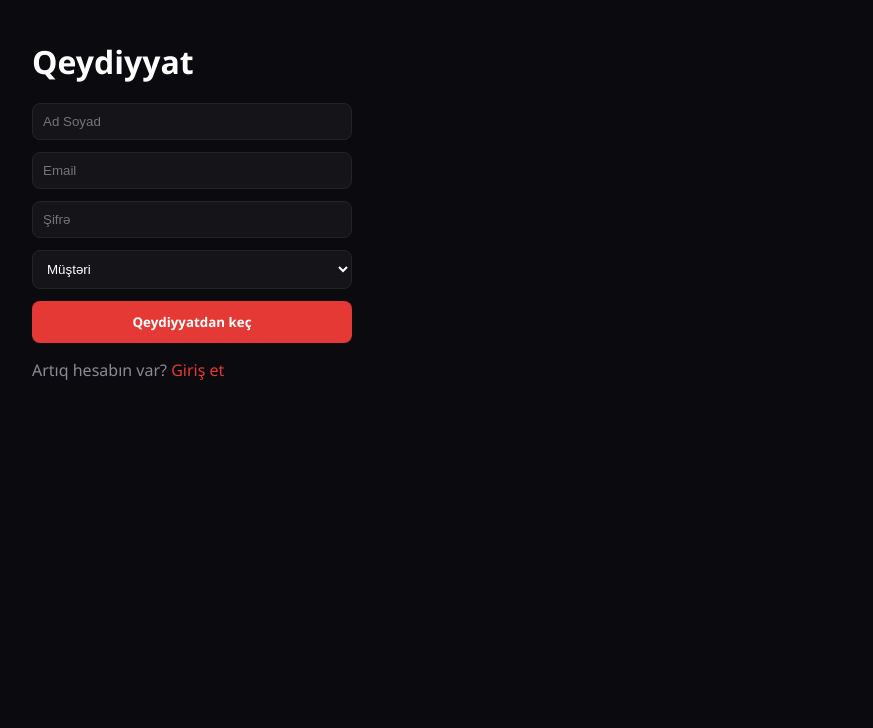
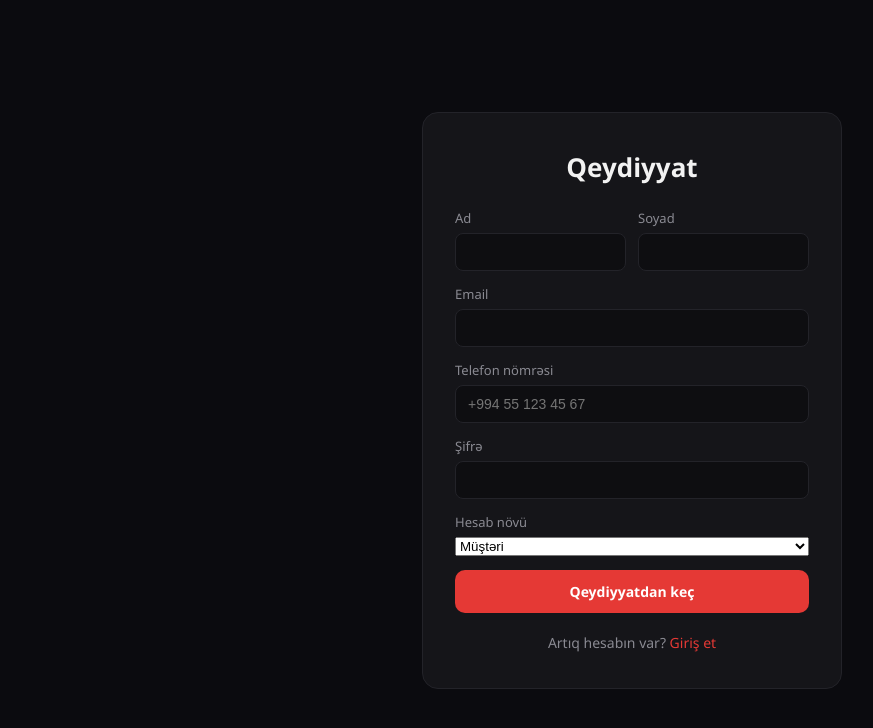
Before and after one commit to Hamid12-cyber/Final_Project, a React (Vite) app in the folder frontend/motohm-react/motohm/: page /register in a window 1280 px wide. Shown: the top 728 px of the page, without its empty margins (8-881 px from the left). Built offline with nearby package versions, Linux system fonts and the light colour scheme.

Commit message:
Some changes in footer

```diff
--- a/frontend/motohm-react/motohm/src/index.css
+++ b/frontend/motohm-react/motohm/src/index.css
@@ -143,44 +143,42 @@ a { text-decoration: none; color: inherit; }
 .feature-title { font-weight: 600; }
 .feature-subtitle { color: var(--muted); font-size: 12px; }
 
-/* Bike slider (Ana səhifə, Hero-dan sonra) */
-.bike-slider {
-  position: relative;
-  display: flex; align-items: center; justify-content: center; gap: 16px;
-  padding: 32px 40px;
-  border-bottom: 1px solid rgba(255,255,255,0.05);
+/* Bike slider (Ana səhifə, Hero-dan sonra) — eyni anda bir neçə kart görünən karusel */
+.bike-slider-section { padding: 40px; border-bottom: 1px solid rgba(255,255,255,0.05); }
+
+.slider-track {
+  display: flex;
+  gap: 20px;
+  overflow-x: auto;
+  scroll-snap-type: x mandatory;
+  scrollbar-width: none;
+  padding-bottom: 4px;
 }
-.slider-slide {
-  display: flex; align-items: center; gap: 28px;
-  max-width: 760px; width: 100%;
-  color: var(--text); text-decoration: none;
+.slider-track::-webkit-scrollbar { display: none; }
+
+.slider-card {
+  flex: 0 0 calc(25% - 15px);
+  scroll-snap-align: start;
+  text-decoration: none; color: var(--text);
+  background: var(--card); border: 1px solid var(--border); border-radius: 14px;
+  overflow: hidden;
 }
-.slider-image {
-  flex-shrink: 0;
-  width: 260px; height: 160px; border-radius: 16px; overflow: hidden;
-  background: linear-gradient(135deg, #2a1414, #151518);
-}
-.slider-image img { width: 100%; height: 100%; object-fit: cover; display: block; }
-.slider-info { flex: 1; }
-.slider-eyebrow { color: var(--accent); font-size: 12px; font-weight: 700; margin-bottom: 6px; }
-.slider-name { font-size: 26px; font-weight: 800; margin-bottom: 6px; }
-.slider-meta { color: var(--muted); font-size: 14px; margin-bottom: 10px; }
-.slider-price { font-size: 20px; font-weight: 700; }
+@media (max-width: 1024px) { .slider-card { flex: 0 0 calc(33.333% - 14px); } }
+@media (max-width: 768px)  { .slider-card { flex: 0 0 calc(50% - 10px); } }
+@media (max-width: 480px)  { .slider-card { flex: 0 0 85%; } }
+
+.slider-card-image { height: 140px; background: linear-gradient(135deg, #2a1414, #151518); }
+.slider-card-image img { width: 100%; height: 100%; object-fit: cover; display: block; }
+.slider-card-info { padding: 14px; }
+.slider-card-name { font-weight: 700; font-size: 15px; margin-bottom: 4px; }
+.slider-card-meta { color: var(--muted); font-size: 12px; margin-bottom: 8px; }
+.slider-card-price { font-weight: 700; }
+
 .slider-arrow {
   background: var(--card); border: 1px solid var(--border); color: var(--text);
-  width: 40px; height: 40px; border-radius: 50%; font-size: 20px; flex-shrink: 0;
+  width: 36px; height: 36px; border-radius: 50%; font-size: 18px;
 }
 .slider-arrow:hover { border-color: rgba(229,57,53,0.4); }
-.slider-dots {
-  position: absolute; bottom: 10px; left: 50%; transform: translateX(-50%);
-  display: flex; gap: 6px;
-}
-.slider-dot { width: 7px; height: 7px; border-radius: 50%; background: var(--border); padding: 0; }
-.slider-dot.active { background: var(--accent); width: 18px; border-radius: 4px; }
-@media (max-width: 640px) {
-  .slider-slide { flex-direction: column; text-align: center; }
-  .slider-image { width: 100%; }
-}
 
 /* Categories */
 .categories {
@@ -353,13 +351,31 @@ a { text-decoration: none; color: inherit; }
   padding: 24px; margin-top: 16px; max-width: 420px; display: flex; flex-direction: column; gap: 16px;
 }
 .checkout-form-title { font-size: 16px; font-weight: 700; }
-.form-field { display: flex; flex-direction: column; gap: 6px; font-size: 13px; color: var(--muted); }
+.form-field { display: flex; flex-direction: column; gap: 6px; font-size: 13px; color: var(--muted); min-width: 0; }
 .form-field input {
   background: #0e0e11; border: 1px solid var(--border); border-radius: 8px;
   padding: 10px 12px; color: var(--text); font-size: 14px;
+  width: 100%;
 }
 .form-field input:focus { outline: none; border-color: var(--accent); }
+.form-field select { width: 100%; }
 .form-error { color: var(--accent); font-size: 13px; }
+
+/* Auth pages (Login/Register) */
+.auth-page {
+  min-height: 100vh;
+  display: flex; align-items: center; justify-content: center;
+  padding: 40px 20px;
+}
+.auth-card {
+  width: 100%; max-width: 420px;
+  background: var(--card); border: 1px solid var(--border); border-radius: 16px;
+  padding: 36px 32px;
+}
+.auth-title { font-size: 26px; font-weight: 800; margin-bottom: 24px; text-align: center; }
+.auth-row { display: flex; gap: 12px; }
+.auth-row .form-field { flex: 1; }
+.auth-footer { margin-top: 20px; color: var(--muted); font-size: 14px; text-align: center; }
 
 .slot-grid { display: grid; grid-template-columns: repeat(4, 1fr); gap: 8px; }
 .slot-btn {
@@ -450,7 +466,7 @@ a { text-decoration: none; color: inherit; }
 /* Footer */
 .footer {
   border-top: 1px solid rgba(255,255,255,0.05);
-  padding: 48px 40px 24px;
+  padding: 56px 40px 24px;
   margin-top: 24px;
   font-size: 14px;
   color: var(--muted);
@@ -459,15 +475,31 @@ a { text-decoration: none; color: inherit; }
   display: grid; gap: 40px;
   grid-template-columns: 1fr;
 }
-@media (min-width: 768px) { .footer-grid { grid-template-columns: repeat(4, 1fr); } }
-.footer-grid p { margin-bottom: 8px; }
-.footer-heading { color: #fff; font-weight: 600; margin-bottom: 12px; }
-.footer-tagline { font-size: 12px; margin-top: 12px; }
+@media (min-width: 640px)  { .footer-grid { grid-template-columns: repeat(2, 1fr); } }
+@media (min-width: 1024px) { .footer-grid { grid-template-columns: 1.2fr 1fr 1fr 1.2fr; } }
+
+.footer-grid > div { display: flex; flex-direction: column; }
+.footer-heading { color: #fff; font-weight: 700; margin-bottom: 16px; font-size: 13px; letter-spacing: 0.03em; text-transform: uppercase; }
+
+.footer-link {
+  display: block;
+  color: var(--muted); text-decoration: none;
+  margin-bottom: 12px; width: fit-content;
+  transition: color 0.15s;
+}
+.footer-link:hover { color: #fff; }
+.footer-link-static { cursor: default; }
+.footer-link-static:hover { color: var(--muted); }
+
+.footer-contact-item { margin-bottom: 12px; line-height: 1.5; }
+
+.footer-tagline { font-size: 13px; margin-top: 14px; line-height: 1.6; max-width: 220px; }
+
 .footer-bottom {
   text-align: center;
   font-size: 12px;
   color: #5c5c62;
-  margin-top: 40px;
+  margin-top: 48px;
   padding-top: 24px;
   border-top: 1px solid rgba(255,255,255,0.05);
 }
--- a/frontend/motohm-react/motohm/src/pages/LoginPage.jsx
+++ b/frontend/motohm-react/motohm/src/pages/LoginPage.jsx
@@ -1,51 +1,60 @@
 import { useState } from 'react';
-import { useNavigate, Link } from 'react-router-dom'
+import { useNavigate, Link } from 'react-router-dom';
 import { useAuth } from '../context/AuthContext.jsx';
 
 export default function LoginPage() {
   const [email, setEmail] = useState('');
   const [password, setPassword] = useState('');
   const [error, setError] = useState(null);
+  const [submitting, setSubmitting] = useState(false);
   const { login } = useAuth();
   const navigate = useNavigate();
 
   const handleSubmit = async (e) => {
     e.preventDefault();
     setError(null);
+    setSubmitting(true);
     try {
       await login(email, password);
       navigate('/');
     } catch (err) {
       setError(err.response?.data?.message ?? 'Giriş uğursuz oldu.');
+    } finally {
+      setSubmitting(false);
     }
   };
 
   return (
-    <div style={{ padding: 40, color: '#fff', maxWidth: 400 }}>
-      <h1>Giriş</h1>
-      <form onSubmit={handleSubmit} style={{ display: 'flex', flexDirection: 'column', gap: 12, marginTop: 20 }}>
-        <p style={{ marginTop: 16, color: '#8a8a92' }}>
-  Hesabın yoxdur? <Link to="/register" style={{ color: '#e53935' }}>Qeydiyyatdan keç</Link>
-</p>
-        <input
-          type="email"
-          placeholder="Email"
-          value={email}
-          onChange={(e) => setEmail(e.target.value)}
-          style={{ padding: 10, borderRadius: 8, border: '1px solid #232329', background: '#151519', color: '#fff' }}
-        />
-        <input
-          type="password"
-          placeholder="Şifrə"
-          value={password}
-          onChange={(e) => setPassword(e.target.value)}
-          style={{ padding: 10, borderRadius: 8, border: '1px solid #232329', background: '#151519', color: '#fff' }}
-        />
-        {error && <p style={{ color: 'red' }}>{error}</p>}
-        <button type="submit" style={{ padding: 12, background: '#e53935', color: '#fff', border: 'none', borderRadius: 8, fontWeight: 600 }}>
-          Giriş et
-        </button>
-      </form>
+    <div className="auth-page">
+      <div className="auth-card">
+        <h1 className="auth-title">Giriş</h1>
+
+        <form onSubmit={handleSubmit} style={{ display: 'flex', flexDirection: 'column', gap: 14 }}>
+          <label className="form-field">
+            <span>Email</span>
+            <input type="email" value={email} onChange={(e) => setEmail(e.target.value)} required />
+          </label>
+
+          <label className="form-field">
+            <span>Şifrə</span>
+            <input type="password" value={password} onChange={(e) => setPassword(e.target.value)} required />
+          </label>
+
+          <Link to="/forgot-password" className="accent" style={{ fontSize: 13, alignSelf: 'flex-end' }}>
+            Şifrəni unutmusan?
+          </Link>
+
+          {error && <p className="form-error">{error}</p>}
+
+          <button type="submit" className="checkout-btn" disabled={submitting}>
+            {submitting ? 'Göndərilir...' : 'Giriş et'}
+          </button>
+        </form>
+
+        <p className="auth-footer">
+          Hesabın yoxdur? <Link to="/register" className="accent">Qeydiyyatdan keç</Link>
+        </p>
+      </div>
     </div>
   );
 }
--- a/frontend/motohm-react/motohm/src/pages/RegisterPage.jsx
+++ b/frontend/motohm-react/motohm/src/pages/RegisterPage.jsx
@@ -3,79 +3,89 @@ import { useNavigate, Link } from 'react-router-dom';
 import apiClient from '../api/client.js';
 
 export default function RegisterPage() {
-  const [form, setForm] = useState({ fullName: '', email: '', password: '', role: 'Customer' });
+  const [firstName, setFirstName] = useState('');
+  const [lastName, setLastName] = useState('');
+  const [email, setEmail] = useState('');
+  const [phone, setPhone] = useState('');
+  const [password, setPassword] = useState('');
+  const [role, setRole] = useState('Customer');
   const [error, setError] = useState(null);
+  const [submitting, setSubmitting] = useState(false);
   const navigate = useNavigate();
-
-  const handleChange = (e) => {
-    setForm({ ...form, [e.target.name]: e.target.value });
-  };
 
   const handleSubmit = async (e) => {
     e.preventDefault();
     setError(null);
+    setSubmitting(true);
     try {
-      await apiClient.post('/auth/register', form);
+      const fullName = `${firstName.trim()} ${lastName.trim()}`.trim();
+      await apiClient.post('/auth/register', { fullName, email, phone, password, role });
       navigate('/login');
     } catch (err) {
       setError(err.response?.data?.message ?? 'Qeydiyyat uğursuz oldu.');
+    } finally {
+      setSubmitting(false);
     }
   };
 
   return (
-    <div style={{ padding: 40, color: '#fff', maxWidth: 400 }}>
-      <h1>Qeydiyyat</h1>
-      <form onSubmit={handleSubmit} style={{ display: 'flex', flexDirection: 'column', gap: 12, marginTop: 20 }}>
+    <div className="auth-page">
+      <div className="auth-card">
+        <h1 className="auth-title">Qeydiyyat</h1>
+
+        <form onSubmit={handleSubmit} style={{ display: 'flex', flexDirection: 'column', gap: 14 }}>
+          <div className="auth-row">
+            <label className="form-field">
+              <span>Ad</span>
+              <input type="text" value={firstName} onChange={(e) => setFirstName(e.target.value)} required maxLength={50} />
+            </label>
+            <label className="form-field">
+              <span>Soyad</span>
+              <input type="text" value={lastName} onChange={(e) => setLastName(e.target.value)} required maxLength={50} />
+            </label>
+          </div>
+
+          <label className="form-field">
+            <span>Email</span>
+            <input type="email" value={email} onChange={(e) => setEmail(e.target.value)} required />
+          </label>
+
+          <label className="form-field">
+            <span>Telefon nömrəsi</span>
             <input
-          name="fullName"
-          placeholder="Ad Soyad"
-          value={form.fullName}
-          onChange={handleChange}
-          style={inputStyle}
+              type="text"
+              value={phone}
+              onChange={(e) => setPhone(e.target.value)}
+              required
+              maxLength={30}
+              placeholder="+994 55 123 45 67"
             />
-        <input
-          name="email"
-          type="email"
-          placeholder="Email"
-          value={form.email}
-          onChange={handleChange}
-          style={inputStyle}
-        />
-        <input
-          name="password"
-          type="password"
-          placeholder="Şifrə"
-          value={form.password}
-          onChange={handleChange}
-          style={inputStyle}
-        />
-        <select name="role" value={form.role} onChange={handleChange} style={inputStyle}>
+          </label>
+
+          <label className="form-field">
+            <span>Şifrə</span>
+            <input type="password" value={password} onChange={(e) => setPassword(e.target.value)} required minLength={6} />
+          </label>
+
+          <label className="form-field">
+            <span>Hesab növü</span>
+            <select value={role} onChange={(e) => setRole(e.target.value)}>
               <option value="Customer">Müştəri</option>
               <option value="Seller">Satıcı</option>
             </select>
-        {error && <p style={{ color: 'red' }}>{error}</p>}
-        <button type="submit" style={btnStyle}>Qeydiyyatdan keç</button>
+          </label>
+
+          {error && <p className="form-error">{error}</p>}
+
+          <button type="submit" className="checkout-btn" disabled={submitting}>
+            {submitting ? 'Göndərilir...' : 'Qeydiyyatdan keç'}
+          </button>
         </form>
-      <p style={{ marginTop: 16, color: '#8a8a92' }}>
-        Artıq hesabın var? <Link to="/login" style={{ color: '#e53935' }}>Giriş et</Link>
+
+        <p className="auth-footer">
+          Artıq hesabın var? <Link to="/login" className="accent">Giriş et</Link>
         </p>
+      </div>
     </div>
   );
 }
-
-const inputStyle = {
-  padding: 10,
-  borderRadius: 8,
-  border: '1px solid #232329',
-  background: '#151519',
-  color: '#fff',
-};
-
-const btnStyle = {
-  padding: 12,
-  background: '#e53935',
-  color: '#fff',
-  border: 'none',
-  borderRadius: 8,
-  fontWeight: 600,
-};
```
Also changed, not shown: frontend/motohm-react/motohm/src/App.jsx (+10 -0 lines), frontend/motohm-react/motohm/src/components/BikeSlider.jsx (+43 -40 lines), frontend/motohm-react/motohm/src/components/Footer.jsx (+15 -13 lines), frontend/motohm-react/motohm/src/pages/AboutPage.jsx (added, +16 -0 lines), frontend/motohm-react/motohm/src/pages/DeliveryPage.jsx (added, +16 -0 lines), frontend/motohm-react/motohm/src/pages/ForgotPasswordPage.jsx (added, +19 -0 lines), frontend/motohm-react/motohm/src/pages/ReturnsPage.jsx (added, +16 -0 lines), frontend/motohm-react/motohm/src/pages/TermsPage.jsx (added, +16 -0 lines). Lines whose indentation alone changed are shown as unchanged.
